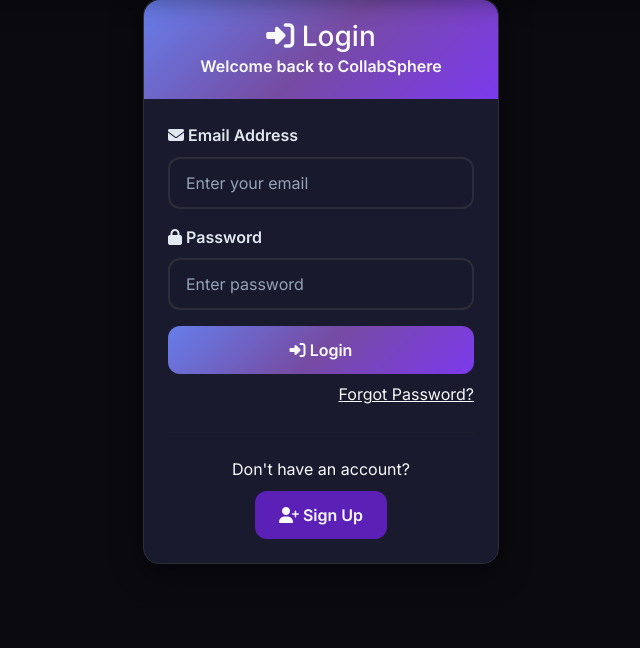
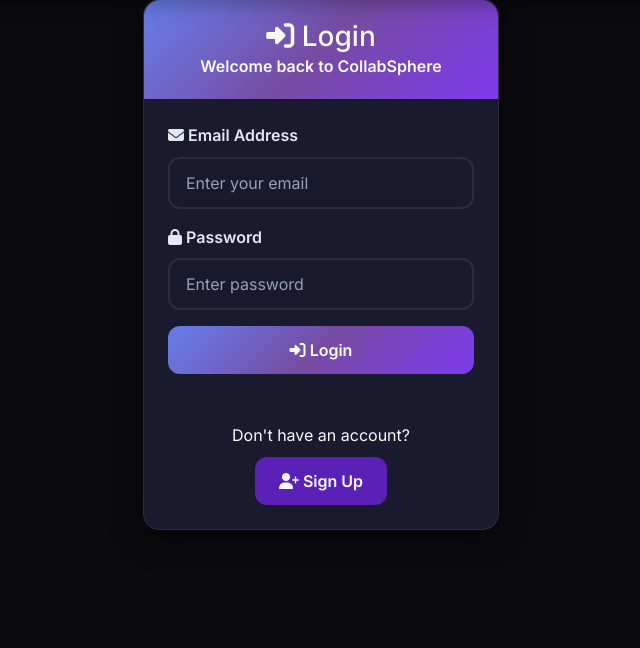
Before and after one commit to Dip607/CollabSphere, a Django app: page /accounts/login/ in a window 1280 px wide. Shown: the part 73-721 px from the top of the page, without its empty margins (319-959 px from the left). Run offline with Django 5.2, Linux system fonts and the light colour scheme.

Commit message:
reset link temporary remove

```diff
--- a/templates/accounts/login.html
+++ b/templates/accounts/login.html
@@ -58,9 +58,7 @@
                         </button>
                     </div>
                 </form>
-                <div class="text-end mt-2">
-                    <a href="{% url 'accounts:password_reset' %}" class="link-light">Forgot Password?</a>
-                </div>
+
                 <hr class="my-4">
                 <div class="text-center">
                     <p class="mb-2">Don't have an account?</p>
```
